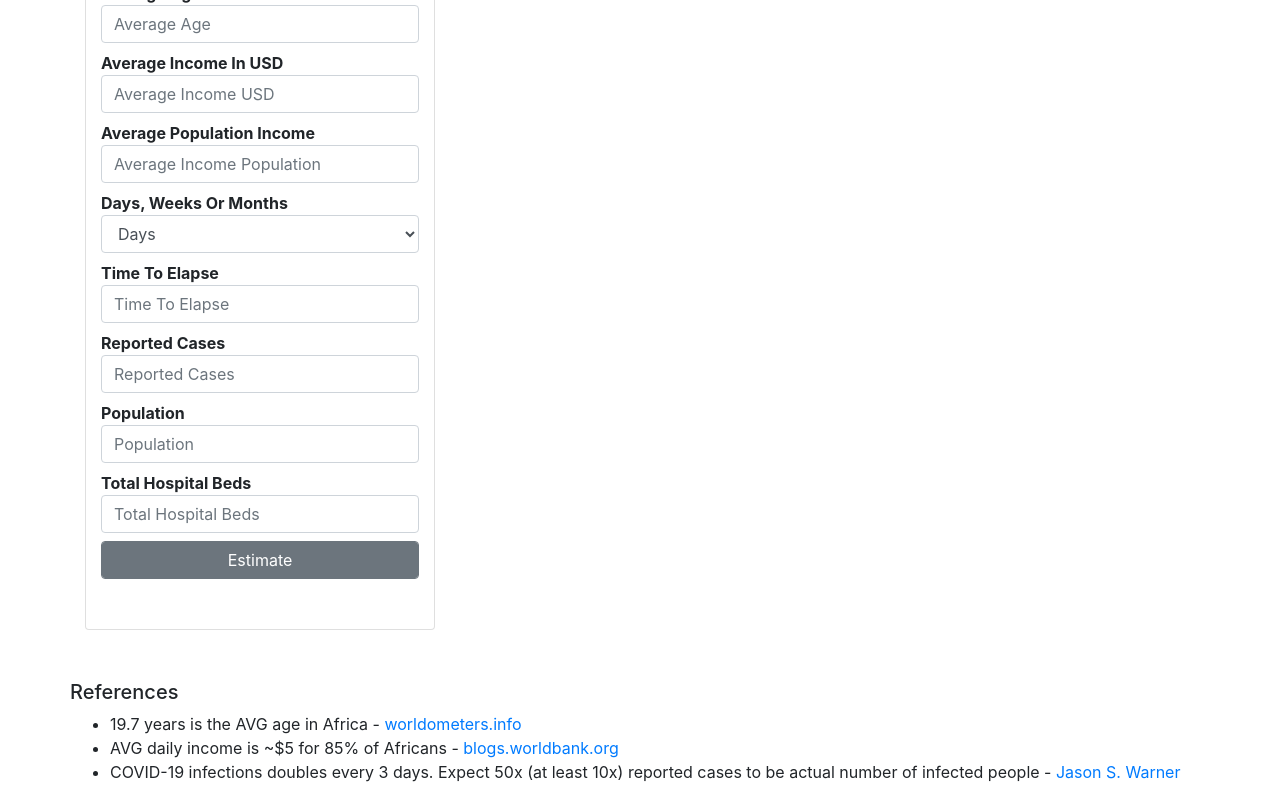
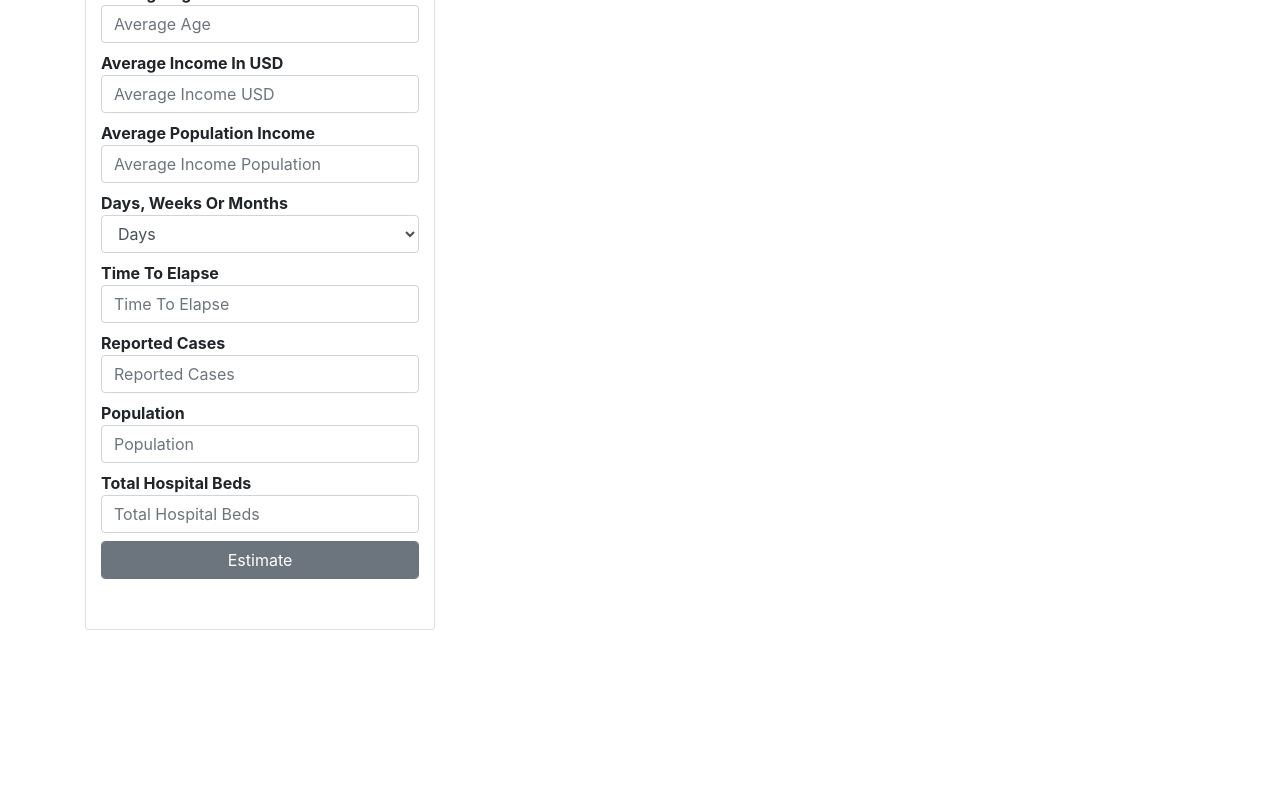
Before and after one commit to stteem/covid19, a React (Create React App) app: page / in a window 1280 px wide. Shown: the part 485-1285 px from the top of the page. After the commit the page ends 1165 px from the top, so only its background shows below. Built offline with nearby package versions, Linux system fonts and the light colour scheme.

Commit message:
footer deleted

```diff
--- a/public/index.html
+++ b/public/index.html
@@ -9,6 +9,7 @@
       name="description"
       content="COVID-19 infection impact estimation tool"
     />
+    <link rel="preload" href="https://storage.googleapis.com">
     <link rel="apple-touch-icon" href="%PUBLIC_URL%/logo192.png" />
     <!--
       manifest.json provides metadata used when your web app is installed on a
--- a/src/components/Footer.js
+++ /dev/null
@@ -1,21 +0,0 @@
-import React, { Component } from 'react';
-
-
-class Footer extends Component {
-
-	render() {
-		return(
-			<div>
-				<h5>References</h5>
-				<ul>
-				<li>19.7 years is the AVG age in Africa - <a href="https://www.worldometers.info/world-population/africa-population/">worldometers.info</a></li>
-				<li>AVG daily income is ~$5 for 85% of Africans - <a href="https://blogs.worldbank.org/opendata/85-africans-live-less-550-day">blogs.worldbank.org</a></li>
-				<li>COVID-19 infections doubles every 3 days. Expect 50x (at least 10x) reported cases to be actual
-					number of infected people - <a href="https://medium.com/@Jason_Scott_Warner/the-sober-math-everyone-must-understand-about-the-pandemic-2b0145881993">Jason S. Warner</a></li>
-				</ul>
-			</div>
-		);
-	}
-}
-
-export default Footer;
--- a/src/components/ImpactForm.js
+++ b/src/components/ImpactForm.js
@@ -3,7 +3,6 @@ import { Card, CardTitle, Button } from 'reactstrap';
 import covid19ImpactEstimator from '../calculator/estimate.js';
 import ImpactResult from './ImpactResult';
 import SevereImpact from './SevereImpact';
-import Footer from './Footer';
 
 
 
@@ -121,7 +120,6 @@ class ImpactForm extends Component {
 
 					<ImpactResult estimate={this.state.estimate} />
 					<SevereImpact estimate={this.state.estimate} />
-					<Footer />
 				</div>
 			</div>
 		);
```
Also changed, not shown: public/manifest.json.
